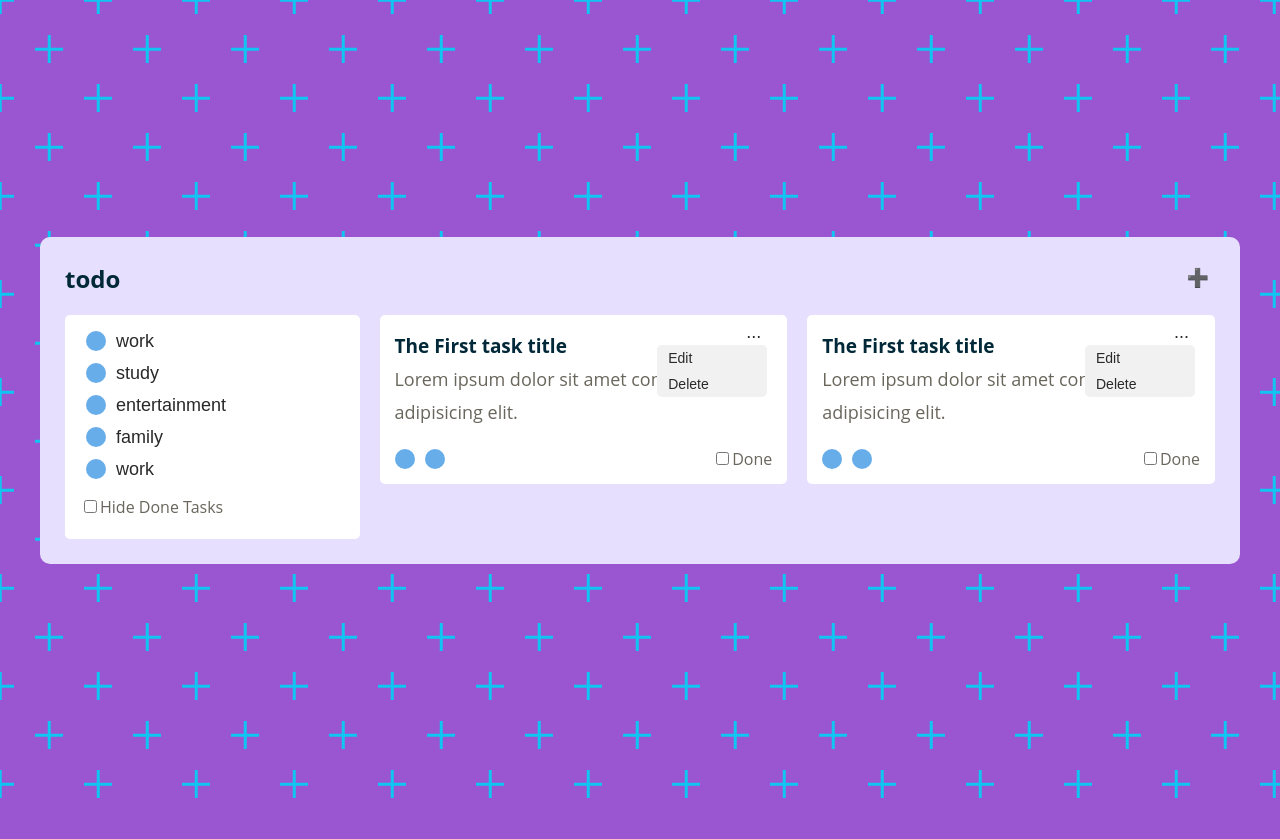
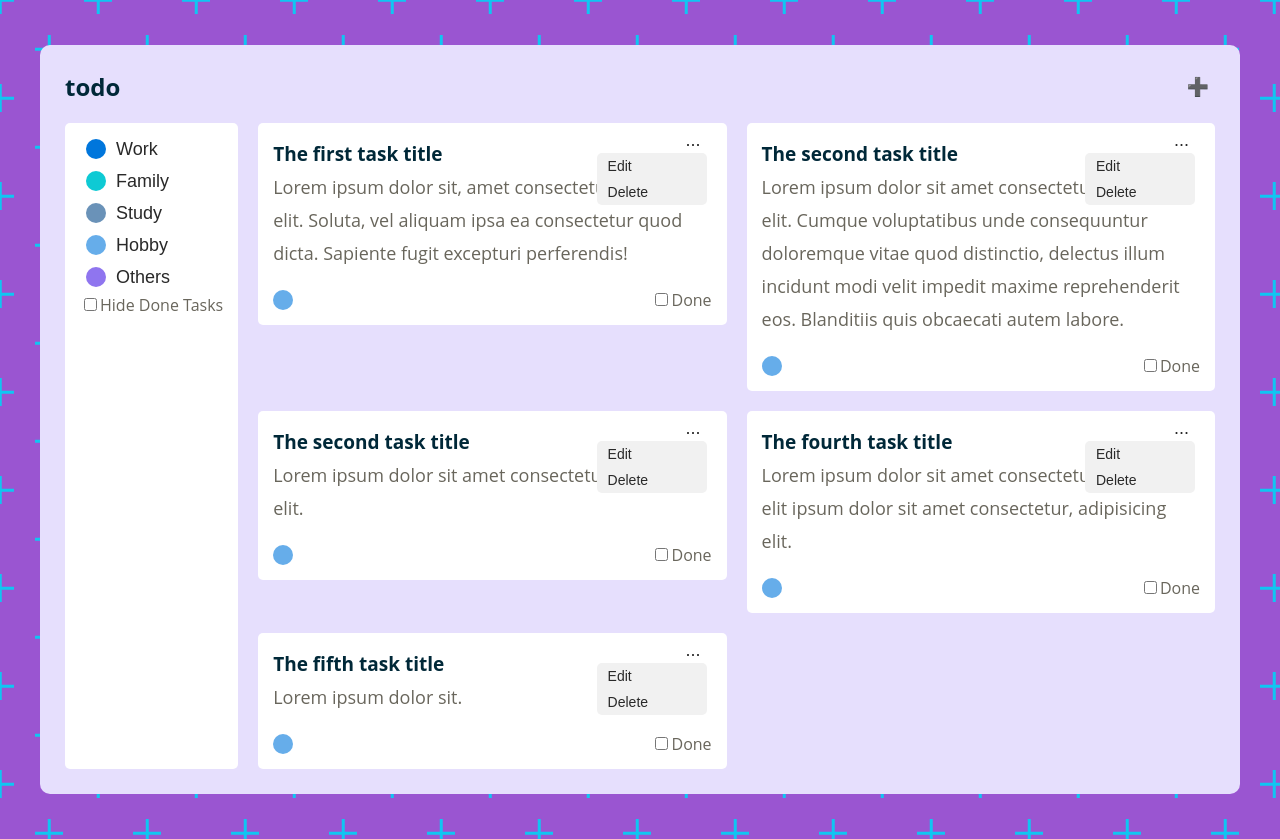
Before and after one commit to Kavin-crew/react-course-exercises, a React (Create React App) app in the folder _practical exercise/todo-list-v2/: page / in a window 1280 px wide. Before the commit the page ends 800 px from the top, so only its background shows below. Built offline with nearby package versions, Linux system fonts and the light colour scheme.

Commit message:
static to components

```diff
--- a/_practical exercise/todo-list-v2/src/App.js
+++ b/_practical exercise/todo-list-v2/src/App.js
@@ -36,9 +36,46 @@ const initialTask = [
   },
 ];
 
+const initialTags = [
+  {
+    id: '1',
+    text: 'Work',
+    color: '#0076dc',
+  },
+  {
+    id: '2',
+    text: 'Family',
+    color: '#0ecad4',
+  },
+  {
+    id: '3',
+    text: 'Study',
+    color: '#6a92b8',
+  },
+  {
+    id: '4',
+    text: 'Hobby',
+    color: '#66adea',
+  },
+  {
+    id: '5',
+    text: 'Others',
+    color: '#8f75ef',
+  },
+];
+
 export default function App() {
   return (
     <div className="container">
+      <Header />
+      <Sidebar />
+      <Main />
+    </div>
+  );
+}
+
+function Header() {
+  return (
     <header className="header">
       <h1>todo</h1>
       <button className="btn">
@@ -47,58 +84,88 @@ export default function App() {
         </span>
       </button>
     </header>
+  );
+}
+
+function Sidebar() {
+  return (
     <aside className="sidebar">
+      <TagList />
+    </aside>
+  );
+}
+
+function TagList() {
+  return (
+    <>
       <ul className="tag__list">
+        {initialTags.map(tag => (
+          <Tag tag={tag} key={tag.id} />
+        ))}
+      </ul>
+      <input type="checkbox" name="done-task" />
+      <label htmlFor="done-task">Hide Done Tasks</label>
+    </>
+  );
+}
+
+function Tag({ tag }) {
+  return (
     <li className="tag__item">
       <button className="btn">
-              <span>&nbsp;</span> work
+        <span style={{ backgroundColor: tag.color }}>&nbsp;</span> {tag.text}
       </button>
     </li>
-          <li className="tag__item">
-            <button className="btn">
-              <span>&nbsp;</span> study
-            </button>
-          </li>
-          <li className="tag__item">
-            <button className="btn">
-              <span>&nbsp;</span> entertainment
-            </button>
-          </li>
-          <li className="tag__item">
-            <button className="btn">
-              <span>&nbsp;</span> family
-            </button>
-          </li>
-          <li className="tag__item">
-            <button className="btn">
-              <span>&nbsp;</span> work
-            </button>
-          </li>
-          <li className="tag__item">
-            <input type="checkbox" name="done-task" />
-            <label htmlFor="done-task">Hide Done Tasks</label>
-          </li>
-        </ul>
-      </aside>
+  );
+}
+
+function Main() {
+  return (
     <main className="main">
+      {initialTask.map(task => (
+        <MainContent task={task} />
+      ))}
+    </main>
+  );
+}
+
+function MainContent({ task }) {
+  return (
     <section className="main__content">
-          <h2>The First task title</h2>
-          <p>Lorem ipsum dolor sit amet consectetur, adipisicing elit.</p>
+      <h2>{task.title}</h2>
+      <p>{task.text}</p>
       <div className="content__tags">
-            <ul className="content__tags_list">
-              <li className="content__tag">
-                <span>&nbsp;</span>
-              </li>
-              <li className="content__tag">
-                <span>&nbsp;</span>
-              </li>
-            </ul>
+        <TagContentList />
 
         <div className="main__checkbox">
           <input type="checkbox" name="done" />
           <label htmlFor="done">Done</label>
         </div>
 
+        <EditControl />
+      </div>
+    </section>
+  );
+}
+
+function TagContentList() {
+  return (
+    <ul className="content__tags_list">
+      <TagContent />
+    </ul>
+  );
+}
+
+function TagContent() {
+  return (
+    <li className="content__tag">
+      <span>&nbsp;</span>
+    </li>
+  );
+}
+
+function EditControl() {
+  return (
     <div className="edit">
       <button className="btn">...</button>
 
@@ -107,37 +174,5 @@ export default function App() {
         <button className="btn">Delete</button>
       </div>
     </div>
-          </div>
-        </section>
-        <section className="main__content">
-          <h2>The First task title</h2>
-          <p>Lorem ipsum dolor sit amet consectetur, adipisicing elit.</p>
-          <div className="content__tags">
-            <ul className="content__tags_list">
-              <li className="content__tag">
-                <span>&nbsp;</span>
-              </li>
-              <li className="content__tag">
-                <span>&nbsp;</span>
-              </li>
-            </ul>
-
-            <div className="main__checkbox">
-              <input type="checkbox" name="done" />
-              <label htmlFor="done">Done</label>
-            </div>
-
-            <div className="edit">
-              <button className="btn">...</button>
-
-              <div className="controls">
-                <button className="btn">Edit</button>
-                <button className="btn">Delete</button>
-              </div>
-            </div>
-          </div>
-        </section>
-      </main>
-    </div>
   );
 }
--- a/_practical exercise/todo-list-v2/src/index.css
+++ b/_practical exercise/todo-list-v2/src/index.css
@@ -70,8 +70,7 @@ body {
   display: flex;
   justify-content: center;
   align-items: center;
-  height: 100vh;
-  padding-inline: 25px;
+  padding: 45px 25px;
 }
 
 html {
@@ -215,3 +214,13 @@ input[type='checkbox'] {
   row-gap: 10px;
   font-size: 1.4rem;
 }
+
+@media only screen and (max-width: 600px) {
+  .container {
+    grid-template-areas: 'header' 'sidebar' 'main';
+  }
+
+  .main {
+    grid-template-columns: 1fr;
+  }
+}
```
Lines whose indentation alone changed are shown as unchanged.
